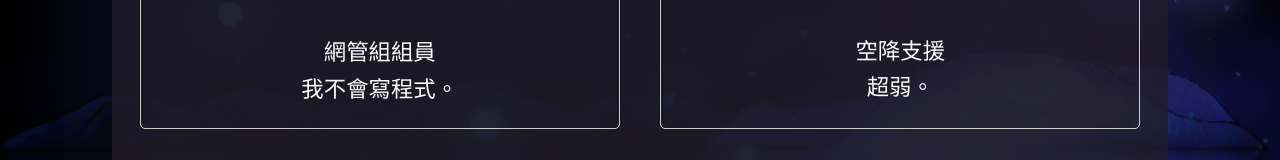
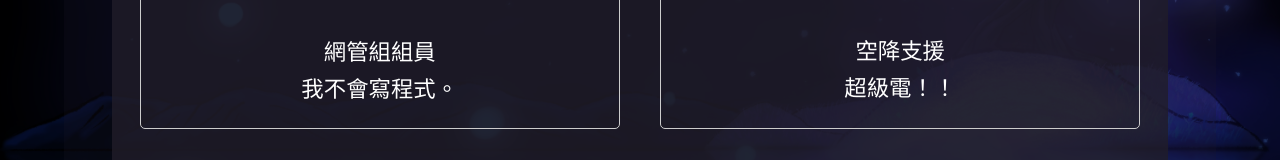
Before and after one commit to ckmsc39th/ckmsc39th.github.io, a Vue app: page /contact in a window 1280 px wide. Shown: the part 1124-1284 px from the top of the page. Built offline with nearby package versions, Linux system fonts and the light colour scheme; a web font is replaced by a local one.

Commit message:
Modified the intro of Benson

```diff
--- a/src/views/Contact.vue
+++ b/src/views/Contact.vue
@@ -76,7 +76,7 @@ const teammateList = [
     id: 4,
     name: "謝秉宸",
     position: "空降支援",
-    intro: "超弱。",
+    intro: "超級電！！",
     photo: "/team/xie.png",
   },
 ];
```
